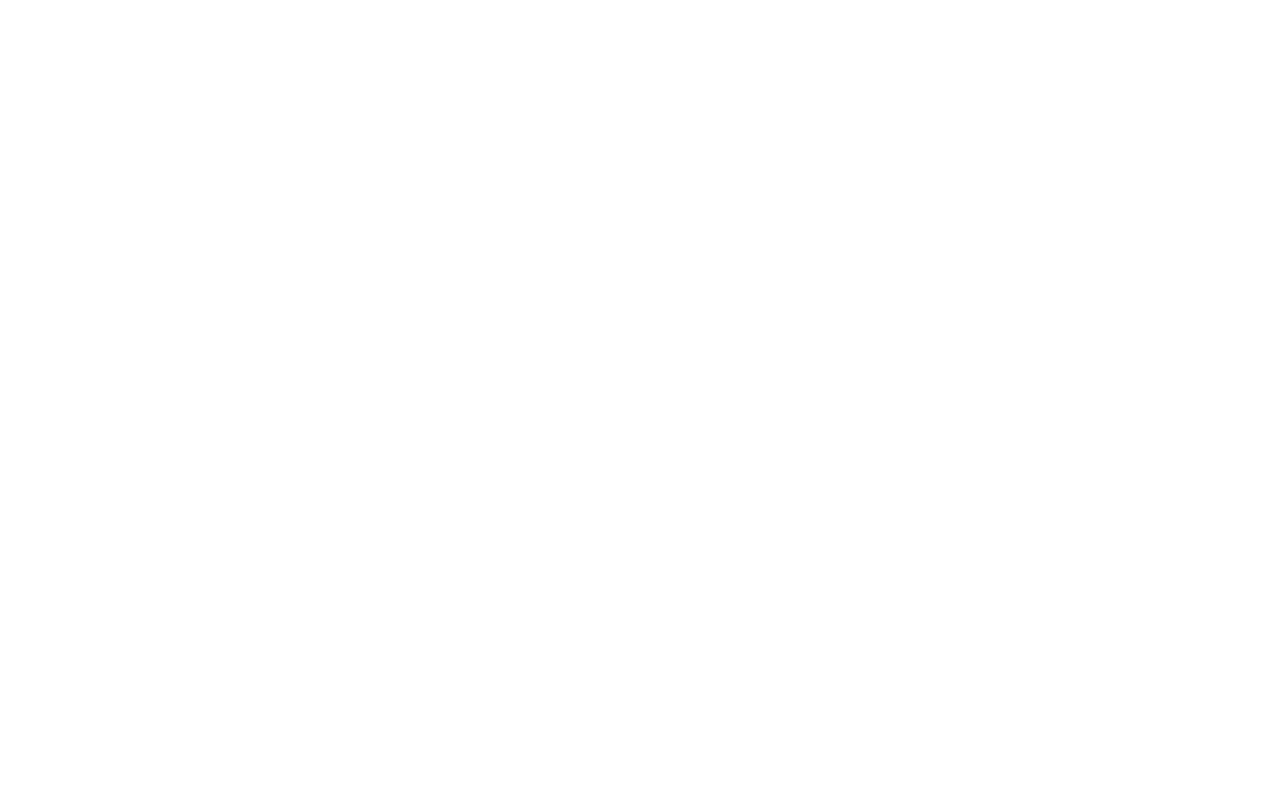
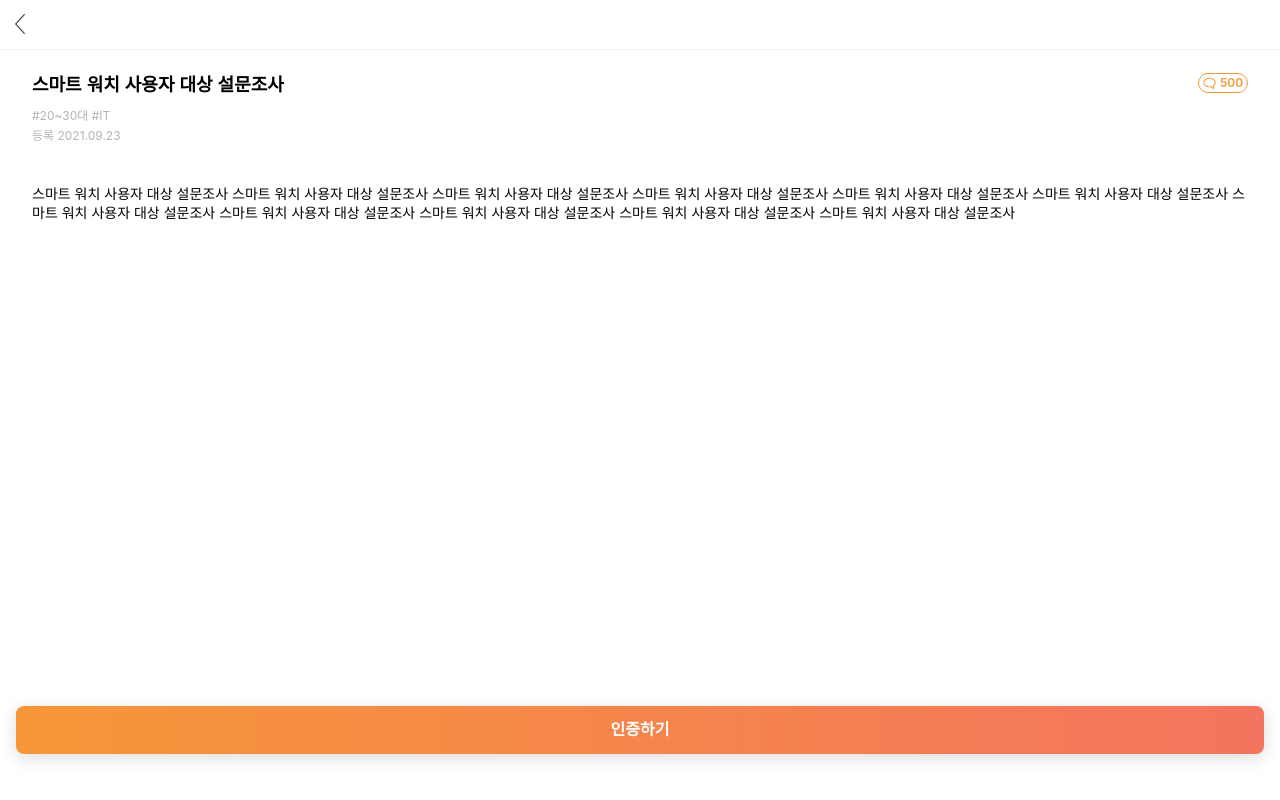
Before and after one commit to Lee-Seonghyun316/AnyVey, a React (Create React App) app in the folder app/: page /reference-detail in a window 1280 px wide. Before the commit this address had no page. Built offline with nearby package versions, Linux system fonts and the light colour scheme.

Commit message:
style: add ReferenceDetail ux/ui

```diff
--- a/app/src/App.tsx
+++ b/app/src/App.tsx
@@ -9,6 +9,7 @@
 import EmailAuth from './features/join/emailAuth/EmailAuth';
 import BasicInfo from './features/join/basicInformation/BasicInfo';
 import Search from './features/reference/search/Search';
+import ReferenceDetail from './features/reference/referenceDetail/ReferenceDetail';
 
 const App = function () {
   return (
@@ -22,6 +23,7 @@
         <Route path="email-auth" element={<EmailAuth />} />
         <Route path="basic-info" element={<BasicInfo />} />
         <Route path="search" element={<Search />} />
+        <Route path="reference-detail" element={<ReferenceDetail />} />
       </Routes>
     </BrowserRouter>
   );
--- /dev/null
+++ b/app/src/features/reference/referenceDetail/ReferenceDetail.tsx
@@ -0,0 +1,114 @@
+import React from 'react';
+import styled from 'styled-components';
+import Header from '../../header/header';
+import BasicButton from '../../../common/components/BasicButton';
+import SpeechBubble from '../../../common/images/speechBubble.png';
+
+const ReferenceDetail = () => {
+  return (
+    <Wrap>
+      <Header path="back&title" />
+      <Content>
+        <Survey>
+          <SurveyContainer>
+            <Title>스마트 워치 사용자 대상 설문조사</Title>
+            <Recruitment>
+              <CountImg src={SpeechBubble} />
+              <RecruitmentCounter>500</RecruitmentCounter>
+            </Recruitment>
+          </SurveyContainer>
+          <DesText>#20~30대 #IT</DesText>
+          <DesText>등록 2021.09.23</DesText>
+          <SurveyText>
+            스마트 워치 사용자 대상 설문조사 스마트 워치 사용자 대상 설문조사
+            스마트 워치 사용자 대상 설문조사 스마트 워치 사용자 대상 설문조사
+            스마트 워치 사용자 대상 설문조사 스마트 워치 사용자 대상 설문조사
+            스마트 워치 사용자 대상 설문조사 스마트 워치 사용자 대상 설문조사
+            스마트 워치 사용자 대상 설문조사 스마트 워치 사용자 대상 설문조사
+            스마트 워치 사용자 대상 설문조사
+          </SurveyText>
+        </Survey>
+        <BasicButtonContainer>
+          <BasicButton text="인증하기" disable={true} />
+        </BasicButtonContainer>
+      </Content>
+    </Wrap>
+  );
+};
+
+export default ReferenceDetail;
+
+const Wrap = styled.section``;
+
+const SurveyContainer = styled.div`
+  display: flex;
+  justify-content: space-between;
+  margin: 23px 0 10px 0;
+`;
+
+const Survey = styled.div`
+  padding: 0 16px;
+`;
+
+const Title = styled.h1`
+  font-weight: 600;
+  font-size: 18px;
+  line-height: 25px;
+  color: #000000;
+`;
+
+const Recruitment = styled.div`
+  width: 50px;
+  height: 20px;
+  background: #ffffff;
+  border: 1px solid #f69738;
+  box-sizing: border-box;
+  border-radius: 21px;
+  display: flex;
+  justify-content: center;
+  align-items: center;
+`;
+
+const RecruitmentCounter = styled.text`
+  font-weight: 600;
+  font-size: 12px;
+  line-height: 16px;
+  color: #f69738;
+`;
+
+const CountImg = styled.img`
+  width: 13px;
+  height: 13px;
+  margin-right: 4px;
+`;
+
+const Content = styled.div`
+  display: flex;
+  flex-direction: column;
+  justify-content: space-between;
+  padding: 0 16px;
+  height: calc(100vh - 50px);
+`;
+
+const BasicButtonContainer = styled.div`
+  margin-bottom: 46px;
+  display: flex;
+  flex-direction: column;
+`;
+
+const DesText = styled.div`
+  margin-top: 4px;
+  font-weight: 400;
+  font-size: 12px;
+  line-height: 16px;
+  color: #b4b4b4;
+  margin-bottom: 4px;
+`;
+
+const SurveyText = styled.div`
+  font-weight: normal;
+  font-size: 14px;
+  line-height: 19px;
+  color: #000000;
+  margin-top: 40px;
+`;
```
